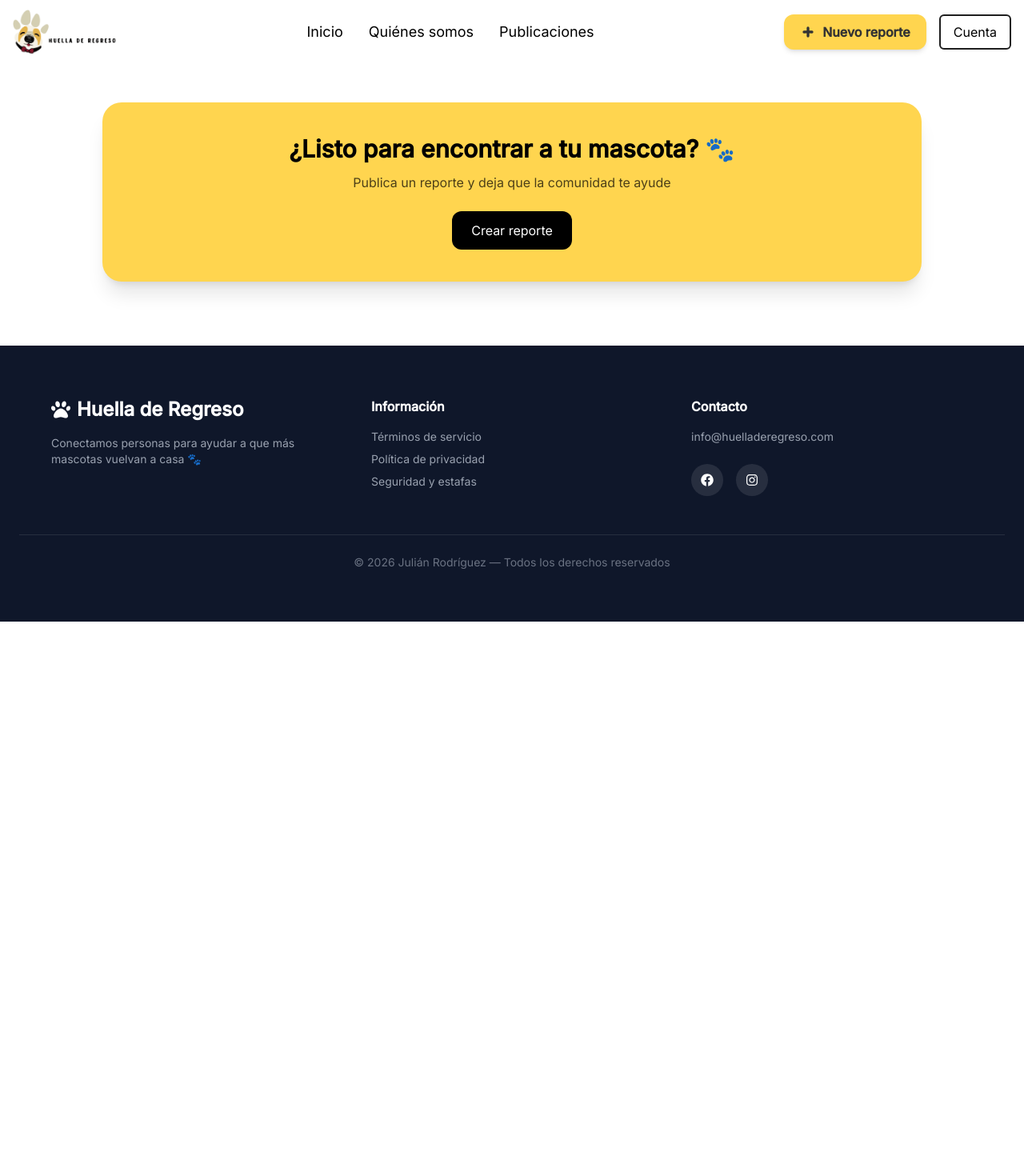
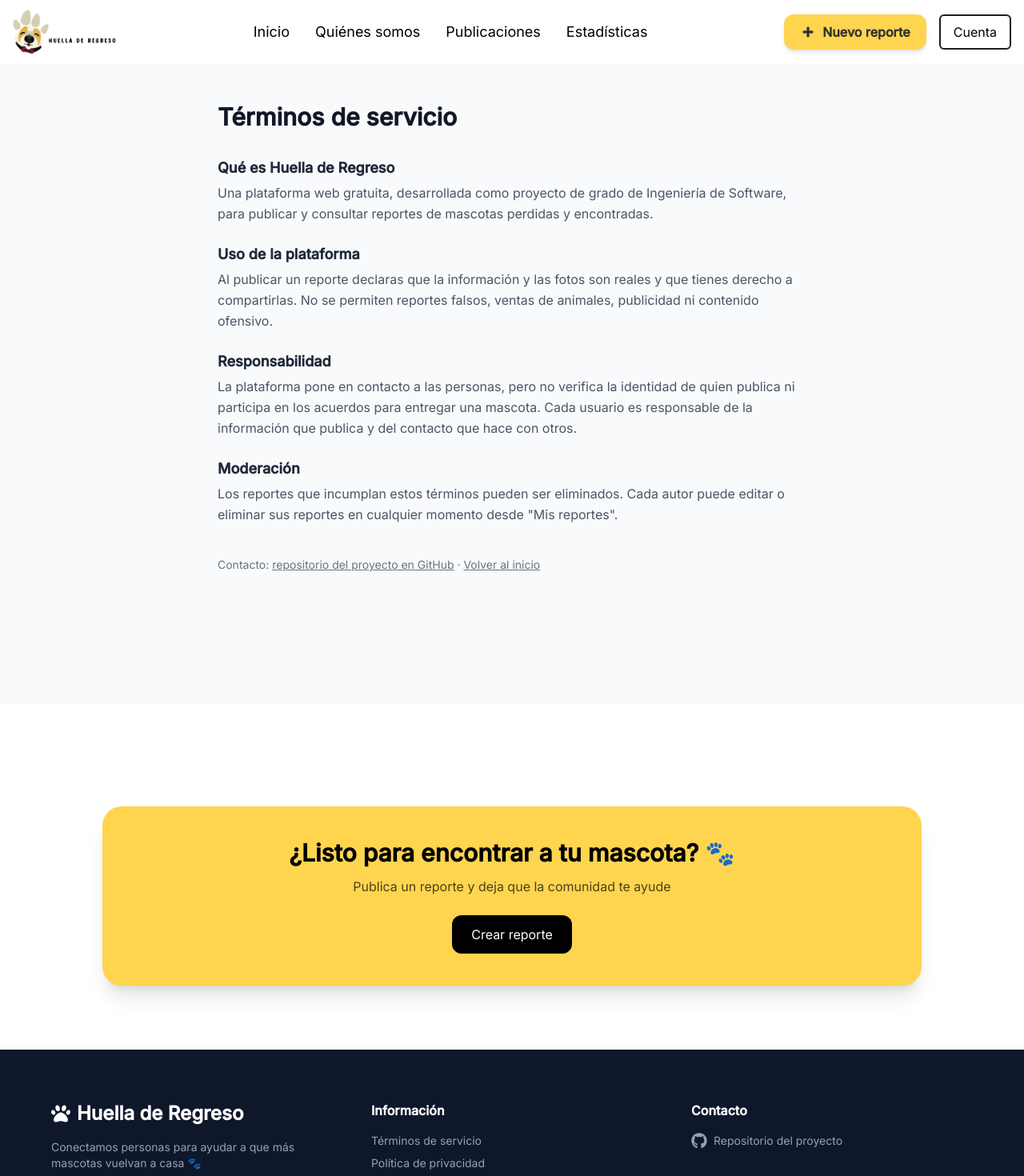
Before and after one commit to JuliRSDev/huella-de-regreso, a React (Vite) app: page /terminos in a window 1280 px wide. Shown: the top 1470 px of the page at 80% size. Before the commit the page ends 800 px from the top, so only its background shows below. Built offline with nearby package versions, Linux system fonts and the light colour scheme; no server answers.

Commit message:
feat(legal): add terms, privacy and safety pages linked from the footer
The footer links were plain text, the contact email did not exist and the social icons pointed nowhere; they now lead to real pages and to the project repository. The header gains a link to the statistics page.

```diff
--- a/src/App.jsx
+++ b/src/App.jsx
@@ -17,6 +17,9 @@ const Publicaciones = lazy(() => import("./pages/Publicaciones"))
 const QuienesSomos = lazy(() => import("./pages/QuienesSomos"))
 const MisReportes = lazy(() => import("./pages/MisReportes"))
 const EditarReporte = lazy(() => import("./pages/EditarReporte"))
+const Estadisticas = lazy(() => import("./pages/Estadisticas"))
+const Reporte = lazy(() => import("./pages/Reporte"))
+const Legal = lazy(() => import("./pages/Legal"))
 
 function App() {
   return (
@@ -91,6 +94,11 @@ function App() {
           {/* PUBLIC */}
           <Route path="/publicaciones" element={<Publicaciones />} />
           <Route path="/quienes-somos" element={<QuienesSomos />} />
+          <Route path="/estadisticas" element={<Estadisticas />} />
+          <Route path="/reporte/:id" element={<Reporte />} />
+          <Route path="/terminos" element={<Legal page="terminos" />} />
+          <Route path="/privacidad" element={<Legal page="privacidad" />} />
+          <Route path="/seguridad" element={<Legal page="seguridad" />} />
         </Routes>
       </Suspense>
 
--- a/src/layout/Footer.jsx
+++ b/src/layout/Footer.jsx
@@ -1,9 +1,9 @@
 import { Link } from "react-router-dom"
-import { FaFacebook, FaInstagram, FaPaw } from "react-icons/fa"
+import { FaGithub, FaPaw } from "react-icons/fa"
 
 const Footer = () => {
   return (
-    <footer className="mt-32">
+    <footer className="mt-32 print:hidden">
 
         {/* CTA FINAL (LO MÁS IMPORTANTE) */}
         <section className="px-6 mb-20">
@@ -47,9 +47,9 @@ const Footer = () => {
             <div>
                 <h4 className="font-semibold mb-4">Información</h4>
                 <ul className="space-y-2 text-gray-400 text-sm">
-                <li className="hover:text-white cursor-pointer">Términos de servicio</li>
-                <li className="hover:text-white cursor-pointer">Política de privacidad</li>
-                <li className="hover:text-white cursor-pointer">Seguridad y estafas</li>
+                <li><Link to="/terminos" className="hover:text-white">Términos de servicio</Link></li>
+                <li><Link to="/privacidad" className="hover:text-white">Política de privacidad</Link></li>
+                <li><Link to="/seguridad" className="hover:text-white">Seguridad y estafas</Link></li>
                 </ul>
             </div>
 
@@ -57,21 +57,15 @@ const Footer = () => {
             <div>
                 <h4 className="font-semibold mb-4">Contacto</h4>
 
-                <p className="text-gray-400 text-sm">
-                info@huelladeregreso.com
-                </p>
-
-                <div className="flex gap-4 mt-6">
-
-                <a className="w-10 h-10 flex items-center justify-center rounded-full bg-white/10 hover:bg-[#1877F2] transition cursor-pointer">
-                    <FaFacebook />
+                <a
+                  href="https://github.com/JuliRSDev/huella-de-regreso"
+                  target="_blank"
+                  rel="noopener noreferrer"
+                  className="inline-flex items-center gap-2 text-gray-400 text-sm hover:text-white"
+                >
+                  <FaGithub aria-hidden="true" className="w-5 h-5" />
+                  Repositorio del proyecto
                 </a>
-
-                <a className="w-10 h-10 flex items-center justify-center rounded-full bg-white/10 hover:bg-[#E1306C] transition cursor-pointer">
-                    <FaInstagram />
-                </a>
-
-                </div>
             </div>
 
             </div>
--- a/src/layout/Header.jsx
+++ b/src/layout/Header.jsx
@@ -43,7 +43,7 @@ const Header = () => {
 
   return (
     <>
-        <header className={`w-full fixed top-0 z-50 transition-all
+        <header className={`print:hidden w-full fixed top-0 z-50 transition-all
                 ${scrolled
                   ? "bg-white/80 backdrop-blur-xl shadow-md"
                   : "bg-transparent"}
@@ -78,6 +78,12 @@ const Header = () => {
                 <Link to="/publicaciones">
                   <li className='cursor-pointer relative group'>
                     Publicaciones
+                    <span className='absolute left-0 -bottom-1 w-0 h-0.5 bg-[#FFD54F] transition-all group-hover:w-full'></span>
+                  </li>
+                </Link>
+                <Link to="/estadisticas">
+                  <li className='cursor-pointer relative group'>
+                    Estadísticas
                     <span className='absolute left-0 -bottom-1 w-0 h-0.5 bg-[#FFD54F] transition-all group-hover:w-full'></span>
                   </li>
                 </Link>
@@ -161,6 +167,7 @@ const Header = () => {
                         <Link to='/' onClick={() => setMobileOpen(false)} className='py-2 px-3 rounded hover:bg-gray-50'>Inicio</Link>
                         <Link to='/quienes-somos' onClick={() => setMobileOpen(false)} className='py-2 px-3 rounded hover:bg-gray-50'>Quiénes somos</Link>
                         <Link to='/publicaciones' onClick={() => setMobileOpen(false)} className='py-2 px-3 rounded hover:bg-gray-50'>Publicaciones</Link>
+                        <Link to='/estadisticas' onClick={() => setMobileOpen(false)} className='py-2 px-3 rounded hover:bg-gray-50'>Estadísticas</Link>
                         </div>
                         {/* BOTON NUEVO REPORTE */}
                         <div className='border-t border-gray-100'>
--- /dev/null
+++ b/src/pages/Legal.jsx
@@ -0,0 +1,59 @@
+import { Link } from 'react-router-dom'
+
+const REPO_URL = 'https://github.com/JuliRSDev/huella-de-regreso'
+
+const PAGES = {
+  terminos: {
+    title: 'Términos de servicio',
+    sections: [
+      ['Qué es Huella de Regreso', 'Una plataforma web gratuita, desarrollada como proyecto de grado de Ingeniería de Software, para publicar y consultar reportes de mascotas perdidas y encontradas.'],
+      ['Uso de la plataforma', 'Al publicar un reporte declaras que la información y las fotos son reales y que tienes derecho a compartirlas. No se permiten reportes falsos, ventas de animales, publicidad ni contenido ofensivo.'],
+      ['Responsabilidad', 'La plataforma pone en contacto a las personas, pero no verifica la identidad de quien publica ni participa en los acuerdos para entregar una mascota. Cada usuario es responsable de la información que publica y del contacto que hace con otros.'],
+      ['Moderación', 'Los reportes que incumplan estos términos pueden ser eliminados. Cada autor puede editar o eliminar sus reportes en cualquier momento desde "Mis reportes".'],
+    ],
+  },
+  privacidad: {
+    title: 'Política de privacidad',
+    sections: [
+      ['Qué datos se recogen', 'Para crear una cuenta se guarda tu nombre, tu correo y, si la agregas, tu foto de perfil. En cada reporte se guardan las fotos, la ubicación (departamento, ciudad y barrio), la descripción y el dato de contacto que tú escribas.'],
+      ['Para qué se usan', 'Solo para mostrar los reportes y permitir que otras personas te contacten si ven a la mascota. El dato de contacto de un reporte es público, por eso te recomendamos usar un número o correo que estés dispuesto a compartir. Las estadísticas y la descarga de datos no incluyen datos de contacto.'],
+      ['Tus derechos', 'De acuerdo con la Ley 1581 de 2012, puedes conocer, actualizar, rectificar y eliminar tus datos. Puedes editar o borrar tus reportes desde "Mis reportes" y tu información desde tu perfil. Para cualquier otra solicitud, escribe en el repositorio del proyecto.'],
+      ['Dónde se guardan', 'La información se almacena en los servicios de Google Firebase y las fotos en Cloudinary, con reglas que solo permiten al autor modificar o borrar sus propios reportes.'],
+    ],
+  },
+  seguridad: {
+    title: 'Seguridad y estafas',
+    sections: [
+      ['Desconfía de quien pide dinero', 'Nunca pagues por adelantado para "recuperar" a tu mascota. Una persona que realmente la encontró no necesita cobrar antes de mostrártela.'],
+      ['Pide una prueba', 'Antes de reunirte, pide una foto o un video reciente de la mascota y pregunta por una seña particular que no aparezca en el reporte.'],
+      ['Encuéntrate en un lugar seguro', 'Acuerda la entrega en un lugar público y concurrido, de día, y ve acompañado.'],
+      ['Reporta lo sospechoso', 'Si un reporte o un contacto te parece una estafa, avísanos desde el repositorio del proyecto para revisarlo.'],
+    ],
+  },
+}
+
+const Legal = ({ page }) => {
+  const { title, sections } = PAGES[page]
+  return (
+    <main className="min-h-screen bg-gray-50 mt-20">
+      <article className="max-w-3xl mx-auto px-4 py-12">
+        <h1 className="text-3xl font-bold text-gray-900 mb-8">{title}</h1>
+        <div className="space-y-6">
+          {sections.map(([heading, text]) => (
+            <section key={heading}>
+              <h2 className="text-lg font-semibold text-gray-800 mb-1">{heading}</h2>
+              <p className="text-gray-600 leading-relaxed">{text}</p>
+            </section>
+          ))}
+        </div>
+        <p className="mt-10 text-sm text-gray-500">
+          Contacto: <a href={`${REPO_URL}/issues`} target="_blank" rel="noopener noreferrer" className="underline">repositorio del proyecto en GitHub</a>
+          {' · '}
+          <Link to="/" className="underline">Volver al inicio</Link>
+        </p>
+      </article>
+    </main>
+  )
+}
+
+export default Legal
```
